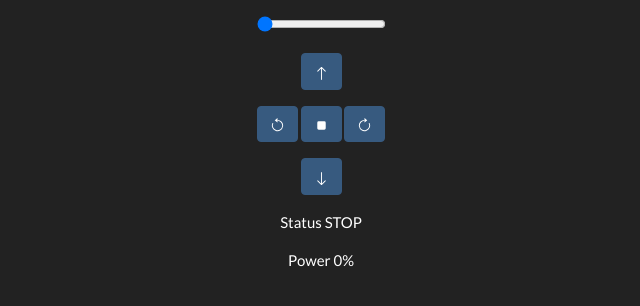
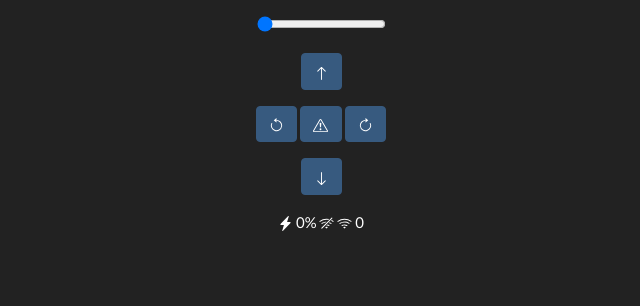
Before and after one commit to francoparodi/DaguRoverPi, a Flask app: page / in a window 1280 px wide. Shown: the part 337-643 px from the top of the page, without its empty margins (319-959 px from the left). Run offline with Flask 2, Linux system fonts and the light colour scheme; the visitor is signed in with stand-in values (Sample User, id 1); data comes from the database, SQL or seed files in the repository; data that the repository does not hold is empty; parts of the project's set-up code (start-up, migrations or seed data) failed here and were passed over; some libraries are stand-ins or nearby versions.

Commit message:
Add icons

```diff
--- a/flaskr/gps.py
+++ b/flaskr/gps.py
@@ -1,4 +1,4 @@
 class Gps():
 
     satellites = 0
-    status = 'OFF' # values: 'OFF', 'ON', 'ACQUIRING'
+    status = 'OFF' # values: 'OFF', 'ON'
--- a/flaskr/routes.py
+++ b/flaskr/routes.py
@@ -26,7 +26,7 @@ def homepage():
             execute_command('CHANGE_POWER', powerSlider)
 
         setup = Setup.query.filter_by(id=1).first()
-        return render_template("homepage.html", user=current_user, setup=setup, rover=rover)
+        return render_template("homepage.html", user=current_user, setup=setup, rover_controller=rover_controller)
 
     return redirect(url_for('view.login'))
 
@@ -192,7 +192,7 @@ def save_setup():
         flash(msg)
         print(e)
         return redirect("/setup")
-    return render_template("homepage.html", user=current_user, setup=setup, rover=rover)
+    return render_template("homepage.html", user=current_user, setup=setup, rover_controller=rover_controller)
 
 def execute_command(command, value):
     print('Command:{0} Value:{1}'.format(command, value))
--- a/flaskr/rover_controller.py
+++ b/flaskr/rover_controller.py
@@ -1,5 +1,6 @@
 import time
 from flaskr.rover import Rover as rover
+from flaskr.gps import Gps as gps
 
 def gpioSetup():
     rover.GPIO.setmode(rover.GPIO.BCM)
--- a/flaskr/templates/homepage.html
+++ b/flaskr/templates/homepage.html
@@ -17,7 +17,7 @@
                 <form method="POST" action="/">
 
                     <div class="form-group">
-                        <input title="Power" id="powerSliderId" class="power-slider" type="range" min="0" max="100" step="10" value="{{ rover.power }}" name="powerSlider" />
+                        <input title="Power" id="powerSliderId" class="power-slider" type="range" min="0" max="100" step="10" value="{{ rover_controller.rover.power }}" name="powerSlider" />
                         <script>
                             sliderEvents('powerSliderId', '/');
                         </script>
@@ -47,8 +47,9 @@
                         </script>
 
                         <button title="Stop" class="btn btn-primary" type="button" name="buttonStop" id="buttonStopId">
-                            <svg width="1em" height="1em" viewBox="0 0 16 16" class="bi bi-stop-fill" fill="currentColor" xmlns="http://www.w3.org/2000/svg">
-                                <path d="M5 3.5h6A1.5 1.5 0 0 1 12.5 5v6a1.5 1.5 0 0 1-1.5 1.5H5A1.5 1.5 0 0 1 3.5 11V5A1.5 1.5 0 0 1 5 3.5z"/>
+                            <svg width="1.0625em" height="1em" viewBox="0 0 17 16" class="bi bi-exclamation-triangle" fill="currentColor" xmlns="http://www.w3.org/2000/svg">
+                                <path fill-rule="evenodd" d="M7.938 2.016a.146.146 0 0 0-.054.057L1.027 13.74a.176.176 0 0 0-.002.183c.016.03.037.05.054.06.015.01.034.017.066.017h13.713a.12.12 0 0 0 .066-.017.163.163 0 0 0 .055-.06.176.176 0 0 0-.003-.183L8.12 2.073a.146.146 0 0 0-.054-.057A.13.13 0 0 0 8.002 2a.13.13 0 0 0-.064.016zm1.044-.45a1.13 1.13 0 0 0-1.96 0L.165 13.233c-.457.778.091 1.767.98 1.767h13.713c.889 0 1.438-.99.98-1.767L8.982 1.566z"/>
+                                <path d="M7.002 12a1 1 0 1 1 2 0 1 1 0 0 1-2 0zM7.1 5.995a.905.905 0 1 1 1.8 0l-.35 3.507a.552.552 0 0 1-1.1 0L7.1 5.995z"/>
                               </svg>
                         </button>
                         <script>
@@ -81,8 +82,20 @@
                 </form>
 
                 <div id="divStatusId" class="form-group">
-                    <p>Status {{ rover.status }} </p>
-                    <p>Power {{ rover.power }}%</p>
+                    <svg width="1em" height="1em" viewBox="0 0 16 16" class="bi bi-lightning-fill" fill="currentColor" xmlns="http://www.w3.org/2000/svg">
+                        <path fill-rule="evenodd" d="M11.251.068a.5.5 0 0 1 .227.58L9.677 6.5H13a.5.5 0 0 1 .364.843l-8 8.5a.5.5 0 0 1-.842-.49L6.323 9.5H3a.5.5 0 0 1-.364-.843l8-8.5a.5.5 0 0 1 .615-.09z"/>
+                      </svg>
+                    <a>{{ rover_controller.rover.power }}%</a>
+
+                    <svg width="1em" height="1em" viewBox="0 0 16 16" class="bi bi-wifi-off" fill="currentColor" xmlns="http://www.w3.org/2000/svg">
+                        <path d="M10.706 3.294A12.545 12.545 0 0 0 8 3 12.44 12.44 0 0 0 .663 5.379a.485.485 0 0 0-.048.736.518.518 0 0 0 .668.05A11.448 11.448 0 0 1 8 4c.63 0 1.249.05 1.852.148l.854-.854zM8 6c-1.905 0-3.68.56-5.166 1.526a.48.48 0 0 0-.063.745.525.525 0 0 0 .652.065 8.448 8.448 0 0 1 3.51-1.27L8 6zm2.596 1.404l.785-.785c.63.24 1.228.545 1.785.907a.482.482 0 0 1 .063.745.525.525 0 0 1-.652.065 8.462 8.462 0 0 0-1.98-.932zM8 10l.934-.933a6.454 6.454 0 0 1 2.012.637c.285.145.326.524.1.75l-.015.015a.532.532 0 0 1-.611.09A5.478 5.478 0 0 0 8 10zm4.905-4.905l.747-.747c.59.3 1.153.645 1.685 1.03a.485.485 0 0 1 .048.737.518.518 0 0 1-.668.05 11.496 11.496 0 0 0-1.812-1.07zM9.02 11.78c.238.14.236.464.04.66l-.706.706a.5.5 0 0 1-.708 0l-.707-.707c-.195-.195-.197-.518.04-.66A1.99 1.99 0 0 1 8 11.5c.373 0 .722.102 1.02.28zm4.355-9.905a.53.53 0 1 1 .75.75l-10.75 10.75a.53.53 0 0 1-.75-.75l10.75-10.75z"/>
+                      </svg>
+                      <svg width="1em" height="1em" viewBox="0 0 16 16" class="bi bi-wifi" fill="currentColor" xmlns="http://www.w3.org/2000/svg">
+                        <path d="M15.385 6.115a.485.485 0 0 0-.048-.736A12.443 12.443 0 0 0 8 3 12.44 12.44 0 0 0 .663 5.379a.485.485 0 0 0-.048.736.518.518 0 0 0 .668.05A11.448 11.448 0 0 1 8 4c2.507 0 4.827.802 6.717 2.164.204.148.489.13.668-.049z"/>
+                        <path d="M13.229 8.271c.216-.216.194-.578-.063-.745A9.456 9.456 0 0 0 8 6c-1.905 0-3.68.56-5.166 1.526a.48.48 0 0 0-.063.745.525.525 0 0 0 .652.065A8.46 8.46 0 0 1 8 7a8.46 8.46 0 0 1 4.577 1.336c.205.132.48.108.652-.065zm-2.183 2.183c.226-.226.185-.605-.1-.75A6.472 6.472 0 0 0 8 9c-1.06 0-2.062.254-2.946.704-.285.145-.326.524-.1.75l.015.015c.16.16.408.19.611.09A5.478 5.478 0 0 1 8 10c.868 0 1.69.201 2.42.56.203.1.45.07.611-.091l.015-.015zM9.06 12.44c.196-.196.198-.52-.04-.66A1.99 1.99 0 0 0 8 11.5a1.99 1.99 0 0 0-1.02.28c-.238.14-.236.464-.04.66l.706.706a.5.5 0 0 0 .708 0l.707-.707z"/>
+                      </svg>
+
+                    <a>{{ rover_controller.gps.satellites }}</a>
                 </div>
 
             </div>
```
